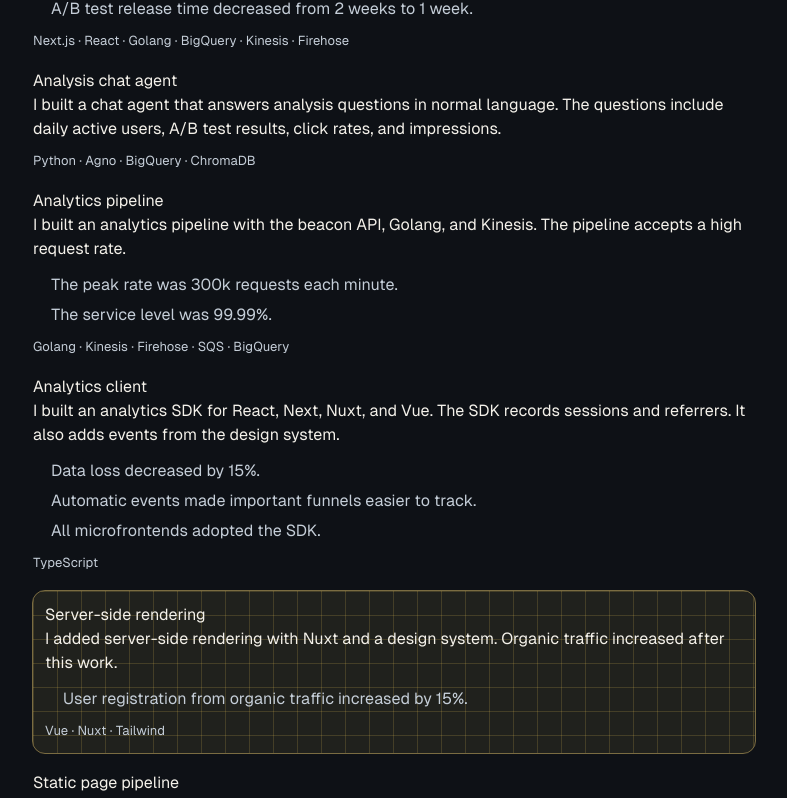
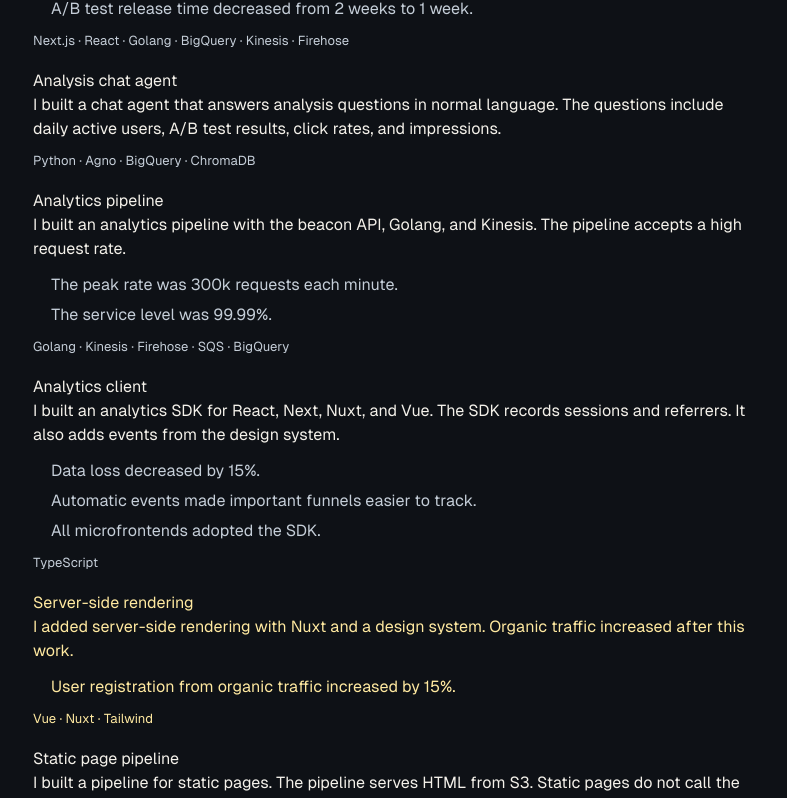
Before and after one commit to yashverma2110/portfolio, a Next.js app: page / in a window 1280 px wide. Shown: the part 1997-2795 px from the top of the page, without its empty margins (246-1033 px from the left). Built offline with nearby package versions, Linux system fonts and the light colour scheme.

Commit message:
fix: highlight in-view text in yellow
The grid background made the words hard to read.

```diff
--- a/src/app/globals.css
+++ b/src/app/globals.css
@@ -152,32 +152,29 @@
   background: rgba(255,255,255,0.04);
 }
 .pill:hover { border-color: rgba(255, 230, 140, 0.7); }
-.metric { scroll-margin-top: 24px; border-radius: 8px; }
-.metric:target,
-.metric.hit {
-  background-color: rgba(255, 226, 120, 0.16);
-  background-image:
-    linear-gradient(to right, rgba(255, 214, 90, 0.28) 1px, transparent 1px),
-    linear-gradient(to bottom, rgba(255, 214, 90, 0.28) 1px, transparent 1px);
-  background-size: 16px 16px;
-  color: #fff8dc;
-  padding: 4px 8px;
+.metric { scroll-margin-top: 24px; }
+.metric.hit,
+.metric:target {
+  color: #ffe9a0;
+  background: none;
 }
 .duty.in-view,
+.duty.in-view h4,
+.duty.in-view p,
+.duty.in-view li,
+.duty.in-view .tech,
+.duty:target,
+.duty:target h4,
+.duty:target p,
+.duty:target li,
 #projects article.post.in-view,
+#projects article.post.in-view h3,
+#projects article.post.in-view p,
+#projects article.post.in-view li,
 #stack.in-view,
 #contact.in-view,
-.duty:target,
-.duty:has(.metric:target),
-.duty:has(.metric.hit) {
-  border-radius: 12px;
-  outline: 1px solid rgba(255, 220, 120, 0.45);
-  background-color: rgba(255, 226, 120, 0.08);
-  background-image:
-    linear-gradient(to right, rgba(255, 214, 90, 0.16) 1px, transparent 1px),
-    linear-gradient(to bottom, rgba(255, 214, 90, 0.16) 1px, transparent 1px);
-  background-size: 24px 24px;
-  padding: 12px;
+#contact.in-view a {
+  color: #ffe9a0;
 }
 
 .crumbs ol {
@@ -197,12 +194,5 @@
 .impact-group h4 { font-size: 14px; color: #d5dde6; letter-spacing: 0.04em; }
 
 .years-mark {
-  background-color: rgba(255, 226, 120, 0.16);
-  background-image:
-    linear-gradient(to right, rgba(255, 214, 90, 0.28) 1px, transparent 1px),
-    linear-gradient(to bottom, rgba(255, 214, 90, 0.28) 1px, transparent 1px);
-  background-size: 16px 16px;
-  color: #fff8dc;
-  border-radius: 8px;
-  padding: 2px 8px;
+  color: #ffe9a0;
 }
```
